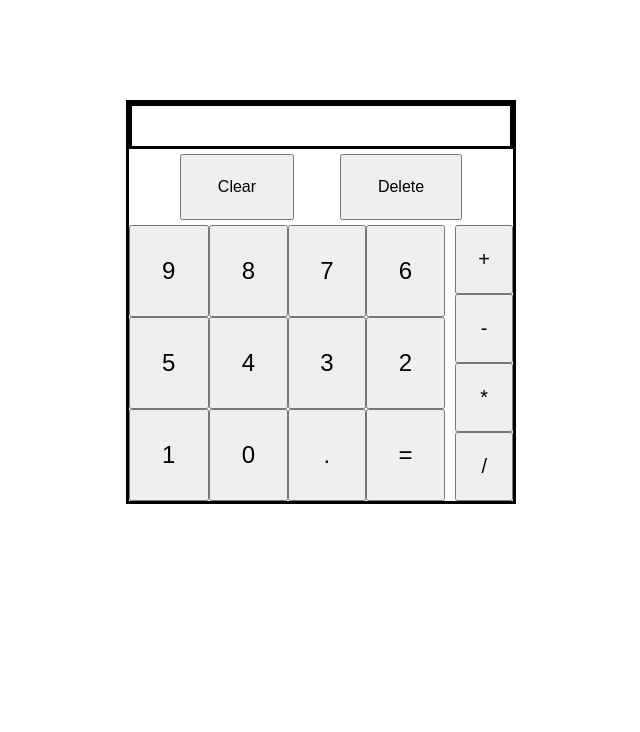
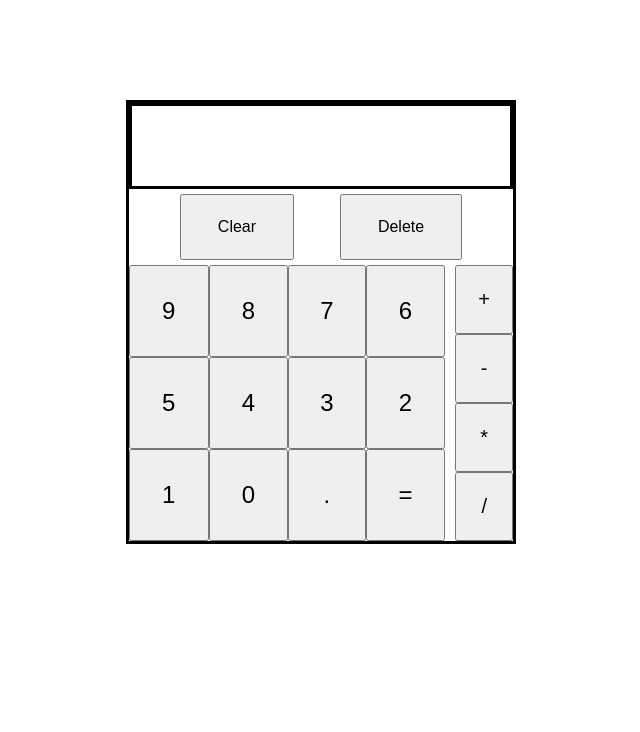
Before and after one commit to ArtemyOsovskoi/Calculator, a plain HTML site: page index.html in a window 1280 px wide. Shown: the top 732 px of the page, without its empty margins (319-959 px from the left). Drawn offline with Linux system fonts and the light colour scheme.

Commit message:
display div fixed, not expanding

```diff
--- a/styles.css
+++ b/styles.css
@@ -24,12 +24,13 @@ html,body {
 
 #display {
     display: flex;
-    justify-content: flex-start;
+    align-items: center;
+    max-height: 20px;
     border: solid black;
-    padding-top: 20px;
-    padding-bottom: 20px;
+    padding-top: 40px;
+    padding-bottom: 40px;
     padding-left: 10px;
-    font-size: 36px;
+    font-size: 32px;
 }
 
 #topButtons {
```
